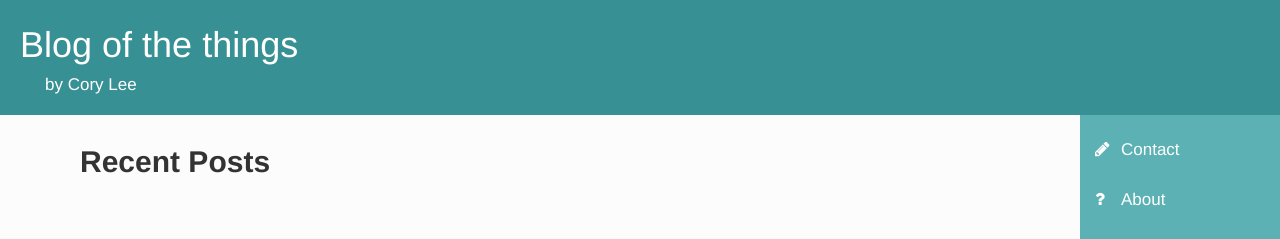
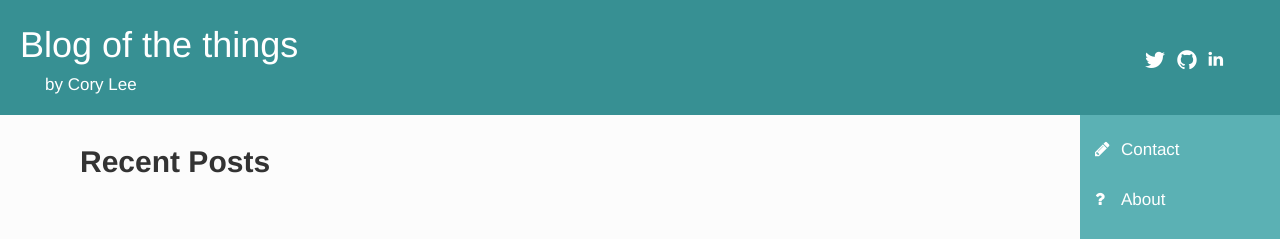
Before and after one commit to coryleeio/jekblog, a Jekyll site: the page built from index.html, in a window 1280 px wide. Shown: the top 239 px of the page. Built offline with Jekyll 4.4.1, drawn with Linux system fonts in a browser that asks for light colours; nearby versions of some CDN libraries; comment, search, counter and statistics services are not loaded.

Commit message:
Move social icons to toolbar

```diff
--- a/_includes/header.html
+++ b/_includes/header.html
@@ -6,12 +6,14 @@
     <meta name="viewport" content="width=device-width, initial-scale=1.0">
     <meta name="description" content="{{ site.description }}">
     <script src="https://code.jquery.com/jquery-2.1.3.min.js"></script>
-  	<link rel="stylesheet" href="https://maxcdn.bootstrapcdn.com/bootstrap/3.3.2/css/bootstrap.min.css">
-  	<link rel="stylesheet" href="https://maxcdn.bootstrapcdn.com/bootstrap/3.3.2/css/bootstrap-theme.min.css">
-  	<script src="https://maxcdn.bootstrapcdn.com/bootstrap/3.3.2/js/bootstrap.min.js"></script>
+    <link rel="stylesheet" href="https://maxcdn.bootstrapcdn.com/bootstrap/3.3.2/css/bootstrap.min.css">
+    <link rel="stylesheet" href="https://maxcdn.bootstrapcdn.com/bootstrap/3.3.2/css/bootstrap-theme.min.css">
+    <script src="https://maxcdn.bootstrapcdn.com/bootstrap/3.3.2/js/bootstrap.min.js"></script>
     <link rel="stylesheet" href="//maxcdn.bootstrapcdn.com/font-awesome/4.3.0/css/font-awesome.min.css">
     <link rel="stylesheet" href="/css/styles.css">
     <script src="/js/random_post.js"></script>
+    <script src="https://platform.twitter.com/widgets.js"></script>
+    <script src="https://apis.google.com/js/platform.js" async defer></script>
     {% include lg_nav.html %}
     {% include mobile_nav.html %}
   </head>
--- a/_includes/lg_nav.html
+++ b/_includes/lg_nav.html
@@ -1,5 +1,8 @@
 <div class="header-lg visible-lg-* hidden-xs
 visible-sm-* visible-md-*">
-  <h1 class="primary-header">{{ site.name }}</h1>
-  <div class="sign-off">by Cory Lee</div>
+  <div class="main-header-wrap">
+	  <h1 class="primary-header">{{ site.name }}</h1>
+	  <div class="sign-off">by Cory Lee</div>
+  </div>
+  {% include social.html %}
 </div>
--- a/_includes/mobile_nav.html
+++ b/_includes/mobile_nav.html
@@ -10,6 +10,7 @@ hidden-sm hidden-md">
         <span class="icon-bar"></span>
       </button>
       <a class="navbar-brand" href="/">{{ site.name }}</a>
+       {% include social.html %}
     </div>
 
     <!-- Collect the nav links, forms, and other content for toggling -->
--- /dev/null
+++ b/_includes/social.html
@@ -0,0 +1,7 @@
+<div class="social">
+	<div class="social-wrap">
+		<a class="icon" href="https://twitter.com/intent/follow?screen_name=corylee44"><i class="fa fa-twitter fa-lg"></i></a>
+		<a class="icon" href="https://github.com/iskar909" target="_blank"><i class="fa fa-github fa-lg"></i></a>
+		<a class="icon" href="http://www.linkedin.com/pub/cory-lee/50/467/1b7" target="_blank"><i class="fa fa-linkedin"></i></a>
+	</div>
+</div>
--- a/_sass/header.scss
+++ b/_sass/header.scss
@@ -12,4 +12,10 @@
 
 .header-lg {
 	background: $primary-color;
+	height:115px;
 }
+
+.main-header-wrap {
+	display:inline-block;
+	min-width:35%;
+}
--- /dev/null
+++ b/_sass/social.scss
@@ -0,0 +1,26 @@
+.social {
+	margin:15px 17px 15px 0px;
+	float:right;
+	.social-wrap {
+		text-align: center;
+		margin: 0 auto;
+		font-size:13px;
+		.icon {
+			margin-right:7px;
+		}
+	}
+}
+
+/* Small devices (tablets, 768px and up) */
+@media (min-width: 768px) {
+	.social {
+		float:right;
+		margin:50px;
+		.social-wrap {
+			font-size:17px;
+		}
+		.icon {
+			margin-right:10px;
+		}
+	}
+ }
--- a/css/styles.scss
+++ b/css/styles.scss
@@ -9,3 +9,4 @@ exclude_sidebar: true
 @import "buttons";
 @import "datebox";
 @import "mobile_nav";
+@import "social";
```
